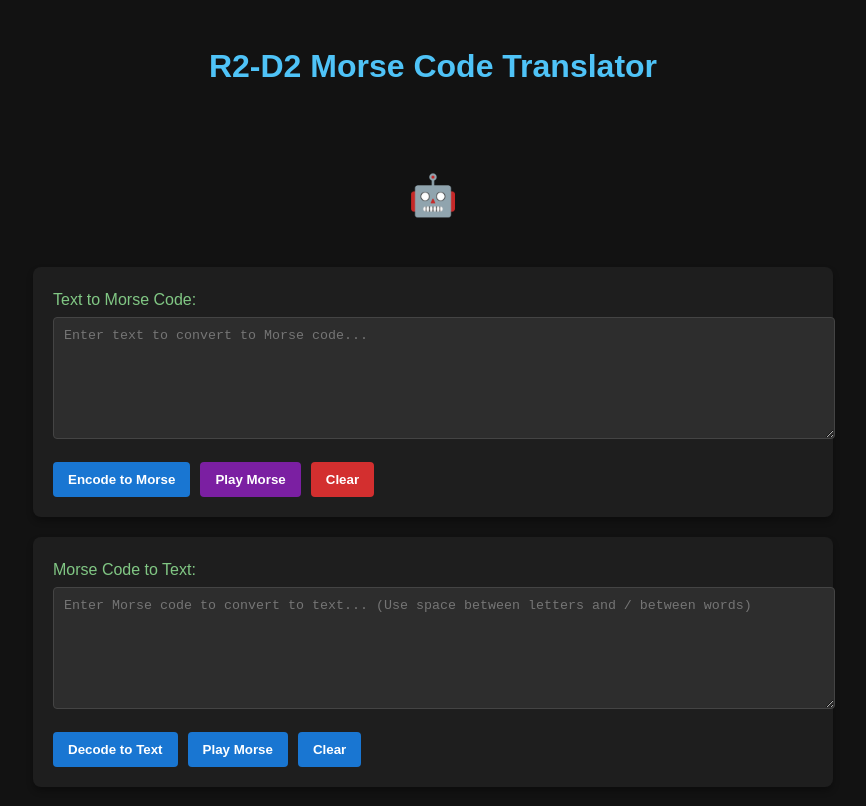
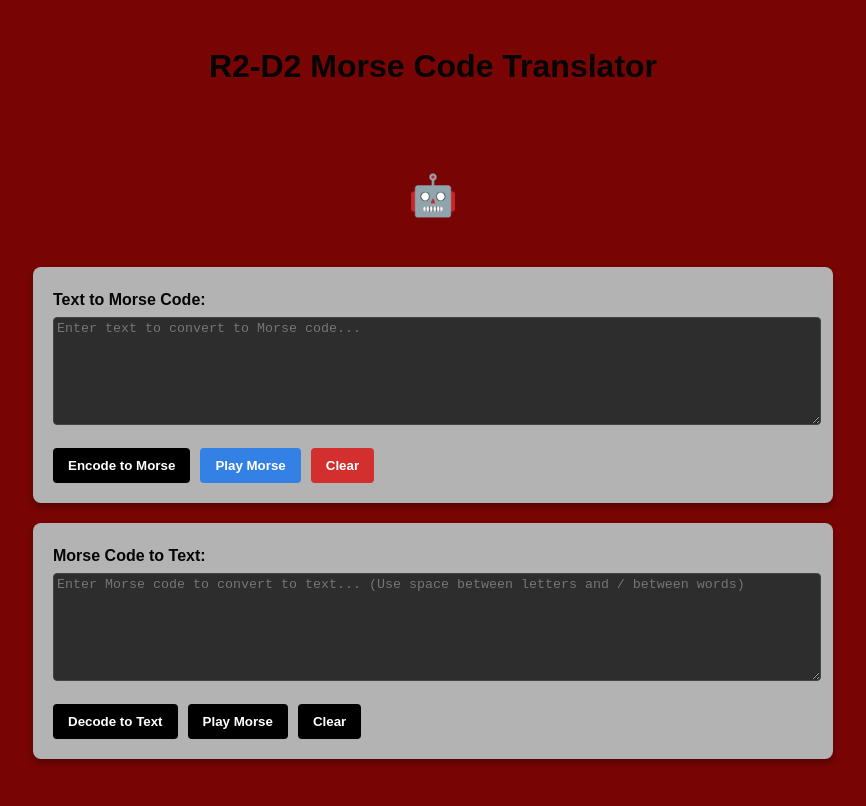
Before and after one commit to Pali-Pali/Morse-code, a plain HTML site: page index.html in a window 1280 px wide. Shown: the whole page, without its empty margins (207-1073 px from the left). Drawn offline with Linux system fonts and the light colour scheme.

Commit message:
Colour changed

```diff
--- a/styles.css
+++ b/styles.css
@@ -1,6 +1,6 @@
 body {
     font-family: 'Arial', sans-serif;
-    background-color: #121212;
+    background-color: #790404;
     color: #e0e0e0;
     max-width: 800px;
     margin: 0 auto;
@@ -9,7 +9,7 @@ body {
 }
 
 h1 {
-    color: #4fc3f7;
+    color: #050505;
     text-align: center;
     margin-bottom: 30px;
 }
@@ -21,7 +21,7 @@ h1 {
 }
 
 .translator-box {
-    background-color: #1e1e1e;
+    background-color: #b4b3b3;
     border-radius: 8px;
     padding: 20px;
     box-shadow: 0 4px 6px rgba(0, 0, 0, 0.3);
@@ -34,13 +34,14 @@ h1 {
 label {
     display: block;
     margin-bottom: 5px;
-    color: #81c784;
+    color: #050505;
+    font-weight: bold;
 }
 
 textarea {
     width: 100%;
     min-height: 100px;
-    padding: 10px;
+    padding: 3px;
     background-color: #2d2d2d;
     border: 1px solid #444;
     border-radius: 4px;
@@ -50,7 +51,7 @@ textarea {
 }
 
 button {
-    background-color: #1976d2;
+    background-color: black;
     color: white;
     border: none;
     padding: 10px 15px;
@@ -61,7 +62,7 @@ button {
 }
 
 button:hover {
-    background-color: #1565c0;
+    background-color: gray;
 }
 
 .btn-group {
@@ -70,11 +71,11 @@ button:hover {
 }
 
 #playBtn {
-    background-color: #7b1fa2;
+    background-color: #3481e6;
 }
 
 #playBtn:hover {
-    background-color: #6a1b9a;
+    background-color: #2e486b;
 }
 
 #clearBtn {
```
